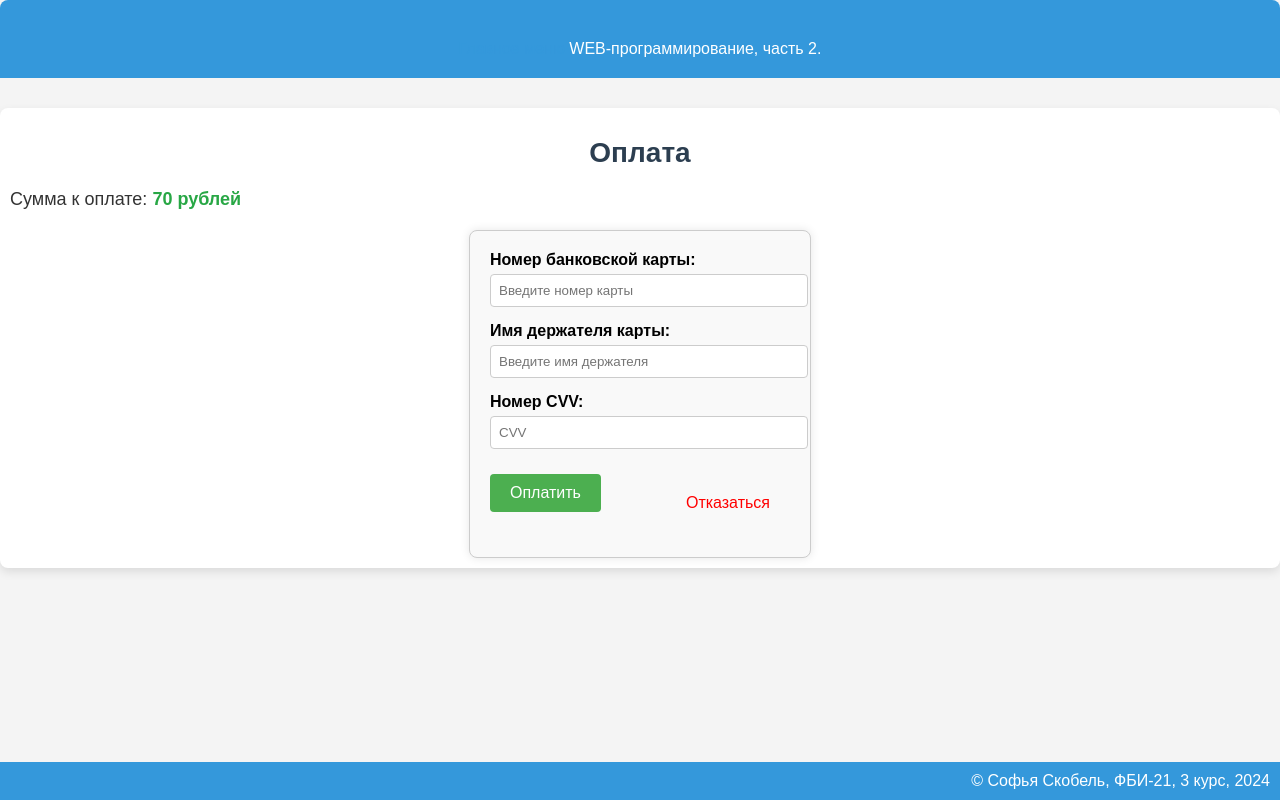
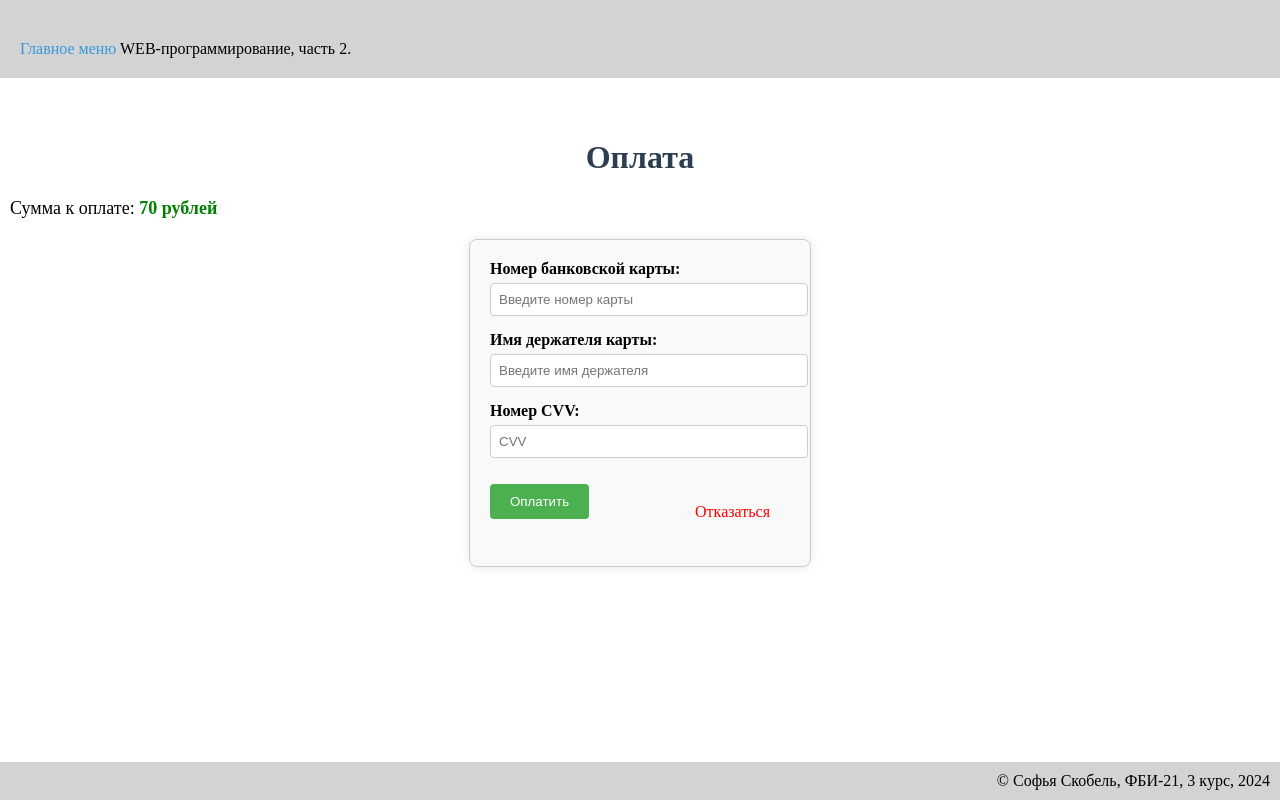
Before and after one commit to Kisonya/webprogramming-labs-2, a Flask app: page /lab3/pay in a window 1280 px wide. Run offline with Flask 3, Linux system fonts and the light colour scheme.

Commit message:
Стили

```diff
--- a/static/main.css
+++ b/static/main.css
@@ -1,31 +1,22 @@
 body {
     margin: 0;
-    font-family: Arial, sans-serif; /* Устанавливаем более современный шрифт */
-    background-color: #f4f4f4; /* Светлый фон для всей страницы */
 }
 
 main {
     margin-bottom: 40px;
     padding: 10px;
-    background-color: white; /* Белый фон для основного контента */
-    border-radius: 8px; /* Скругляем углы */
-    box-shadow: 0px 4px 10px rgba(0, 0, 0, 0.1); /* Легкая тень */
 }
 
 header {
     margin-bottom: 30px;
     padding: 20px;
-    background: #3498db; /* Синий фон для шапки */
-    color: white; /* Белый цвет текста */
-    border-radius: 8px 8px 0 0; /* Скругляем верхние углы */
-    text-align: center;
+    background: lightgray;
 }
 
 footer {
     margin-top: 20px;
     padding: 10px;
-    background: #3498db; /* Синий фон для футера */
-    color: white; /* Белый текст */
+    background: lightgray;
     text-align: right;
     position: fixed;
     bottom: 0;
@@ -39,11 +30,42 @@ footer {
     font-weight: bold;
 }
 
+body {
+    margin: 0;
+}
+
+main {
+    margin-bottom: 40px;
+    padding: 10px;
+}
+
+header {
+    margin-bottom: 30px;
+    padding: 20px;
+    background: lightgray;
+}
+
+footer {
+    margin-top: 20px;
+    padding: 10px;
+    background: lightgray;
+    text-align: right;
+    position: fixed;
+    bottom: 0;
+    left: 0;
+    right: 0;
+}
+
+.error {
+    color: red;
+    font-size: 14px;
+    font-weight: bold;
+}
+
+/* Новые стили для улучшения внешнего вида */
 h1 {
     color: #2c3e50;
     text-align: center;
-    font-size: 28px; /* Увеличиваем размер заголовка */
-    margin-bottom: 20px;
 }
 
 form {
@@ -74,8 +94,6 @@ button {
     border: none;
     border-radius: 5px;
     cursor: pointer;
-    font-size: 16px; /* Увеличиваем размер шрифта для кнопок */
-    transition: background-color 0.3s ease;
 }
 
 button:hover {
@@ -102,12 +119,11 @@ div {
 .payment-summary {
     font-size: 18px;
     margin-bottom: 20px;
-    color: #333; /* Темный цвет текста для читаемости */
 }
 
 .price {
     font-weight: bold;
-    color: #28a745; /* Зеленый для отображения цен */
+    color: green;
 }
 
 .payment-form {
```
Also changed, not shown: other parts of static/main.css (+40 -4 lines).
